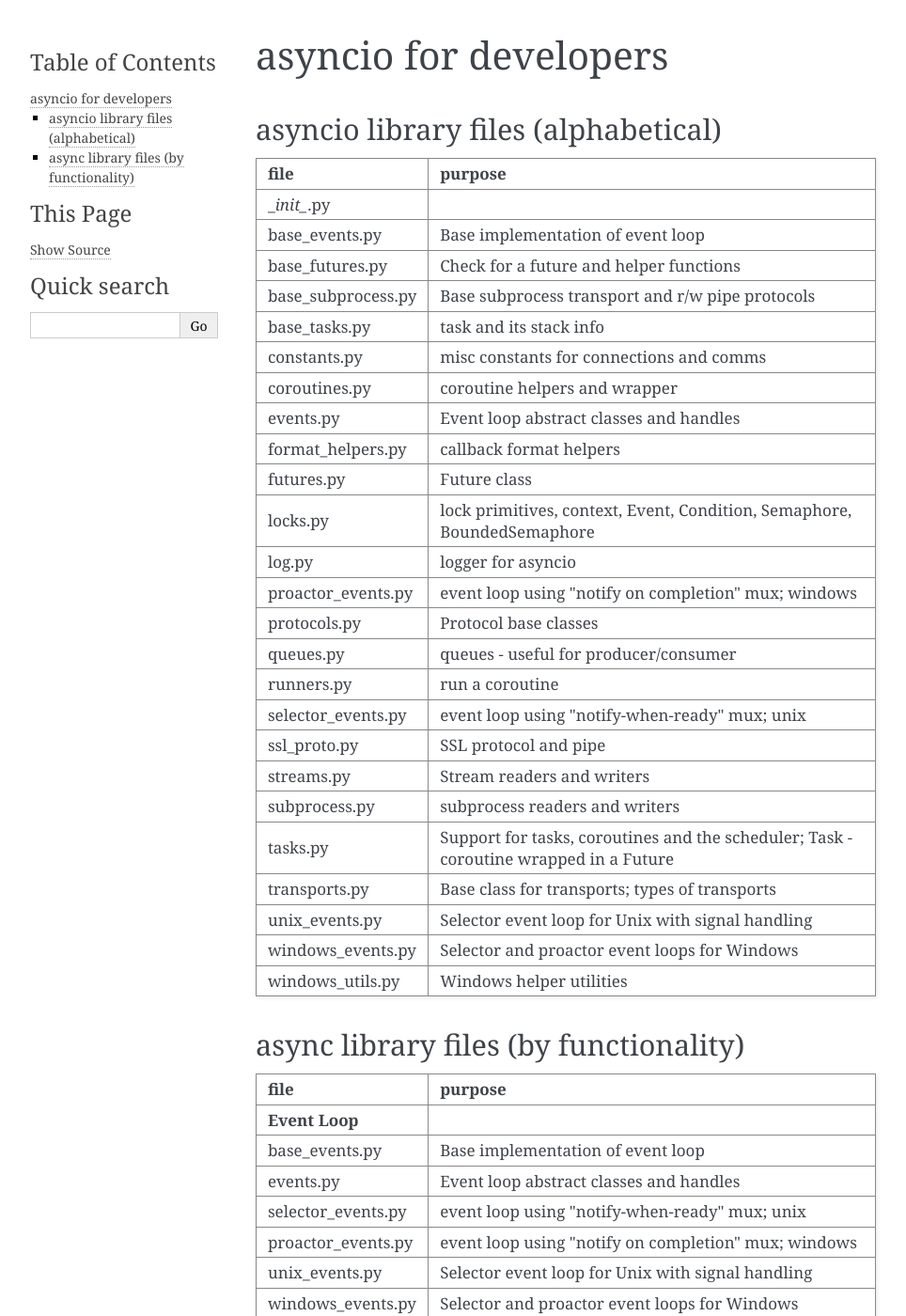
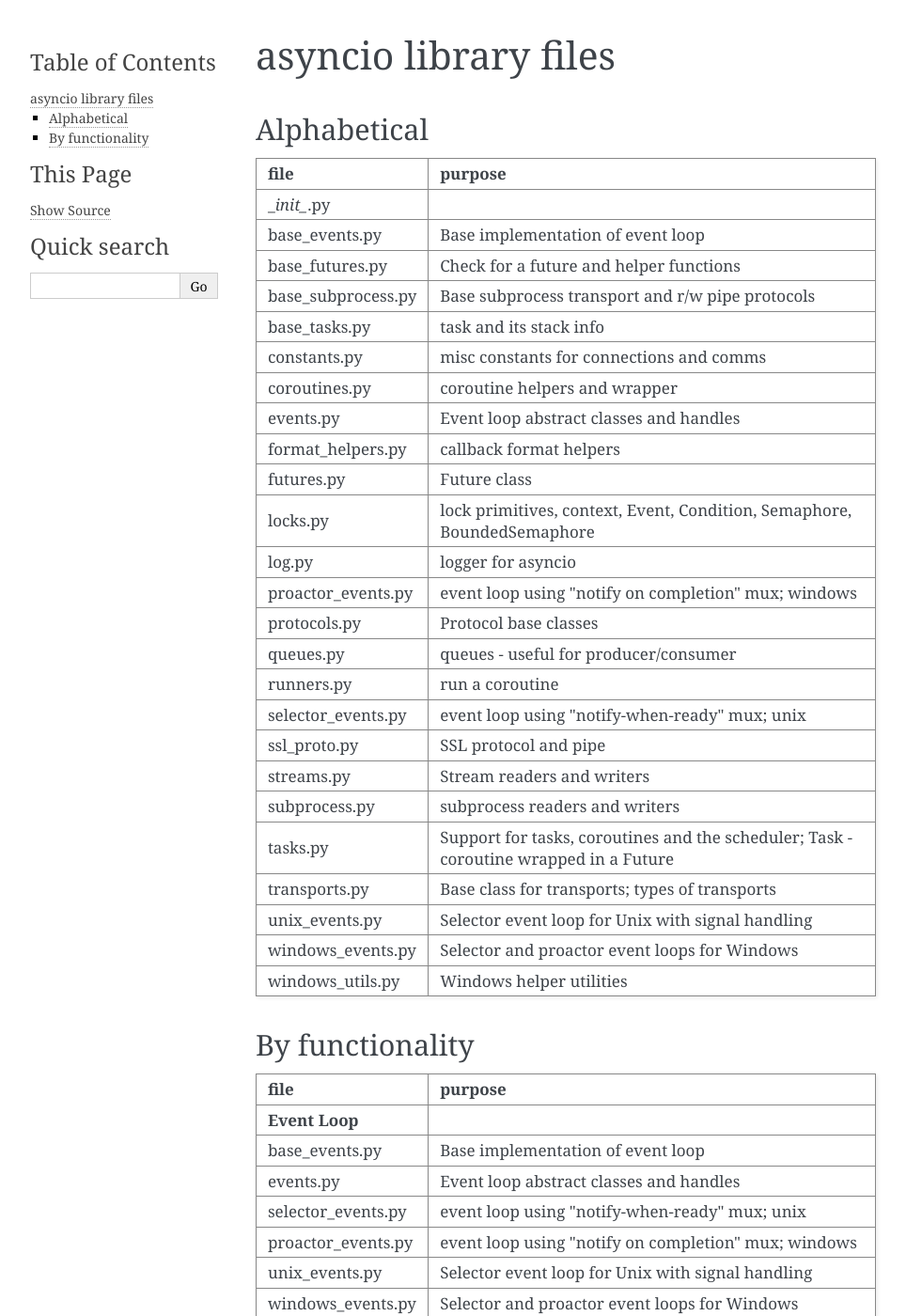
Before and after one commit to willingc/asyncio-notes, a Sphinx documentation site: the page built from source/asyncio-repo-files.md, in a window 1280 px wide and 1400 px high. Shown: the whole window at 94% size, without its empty margins (148-1112 px from the left). Built offline with Sphinx 7.4.7, drawn with Linux system fonts in a browser that asks for light colours; pages that are not in the unit, such as notebooks, are missing from menus; some of the changed text lies outside the part shown.

Commit message:
reorder contents

```diff
--- a/source/asyncio-repo-files.md
+++ b/source/asyncio-repo-files.md
@@ -1,6 +1,6 @@
-# asyncio for developers
+# asyncio library files
 
-## asyncio library files (alphabetical)
+## Alphabetical
 
 |  file  |  purpose   |
 |--------|------------|
@@ -30,7 +30,7 @@
 | windows_events.py | Selector and proactor event loops for Windows |
 | windows_utils.py | Windows helper utilities |
 
-## async library files (by functionality)
+## By functionality
 
 | file | purpose |
 |------|---------|
@@ -49,7 +49,7 @@
 | **Tasks** | |
 | base_tasks.py | task and its stack info |
 | tasks.py | Support for tasks, coroutines and the scheduler; Task - coroutine wrapped in a Future |
-| **Subprocesses
+| **Subprocesses** | |
 | base_subprocess.py | Base subprocess transport and r/w pipe protocols |
 | subprocess.py | subprocess readers and writers |
 | **Comms** | |
--- a/source/index.rst
+++ b/source/index.rst
@@ -13,6 +13,6 @@ This is an **unofficial** document for developing on Python's asyncio.
 .. toctree::
     :maxdepth: 2
 
-    asyncio-repo-files.md
     asyncio-history.md
     asyncio-concepts.md
+    asyncio-repo-files.md
```
